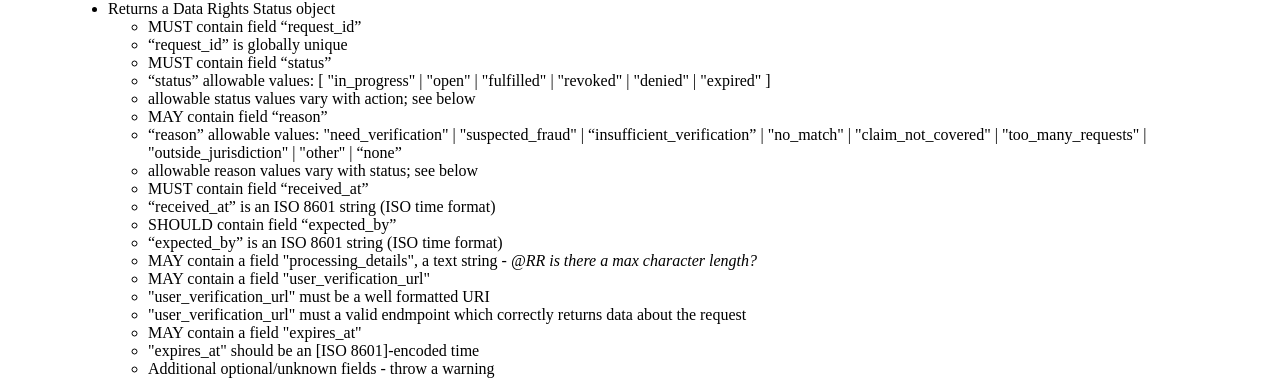
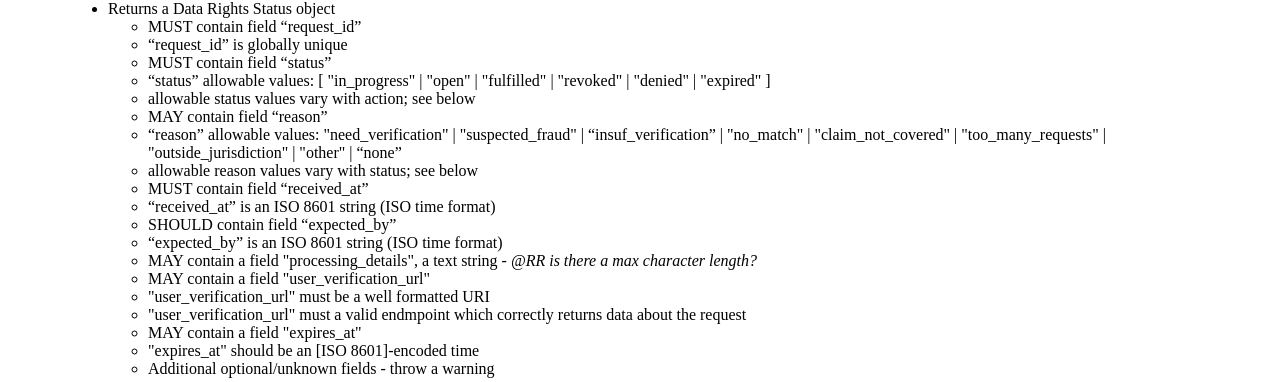
Before and after one commit to consumer-reports-innovation-lab/osiraa, a Django app: page /reporting/ in a window 1280 px wide. Shown: the part 948-1330 px from the top of the page. Run offline with Django 3.2, Linux system fonts and the light colour scheme; parts of the project's set-up code (start-up, migrations or seed data) failed here and were passed over.

Commit message:
"insuf_verification" to conform to spec

```diff
--- a/drp_aa_mvp/reporting/templates/reporting/index.html
+++ b/drp_aa_mvp/reporting/templates/reporting/index.html
@@ -65,7 +65,7 @@
                 <li>“status” allowable values: [ "in_progress" | "open" | "fulfilled" | "revoked" | "denied" | "expired" ]</li>
                 <li>allowable status values vary with action; see below</li>
                 <li>MAY contain field “reason”</li>
-                <li>“reason” allowable values: "need_verification" | "suspected_fraud" | “insufficient_verification” | "no_match" | "claim_not_covered" | "too_many_requests" | "outside_jurisdiction" | "other" | “none”</li>
+                <li>“reason” allowable values: "need_verification" | "suspected_fraud" | “insuf_verification” | "no_match" | "claim_not_covered" | "too_many_requests" | "outside_jurisdiction" | "other" | “none”</li>
                 <li>allowable reason values vary with status; see below</li>
                 <li>MUST contain field “received_at”</li>
                 <li>“received_at” is an ISO 8601 string (ISO time format)</li>
@@ -186,7 +186,7 @@
         </li>
         <li>Data Rights Status object MAY contain “reason” field
             <ul>
-                <li>“reason” allowable values: “need_verification” | "suspected_fraud" | “insufficient_verification” | "no_match" | "claim_not_covered" | "too_many_requests" | "outside_jurisdiction" | "other" | “none”</li>
+                <li>“reason” allowable values: “need_verification” | "suspected_fraud" | “insuf_verification” | "no_match" | "claim_not_covered" | "too_many_requests" | "outside_jurisdiction" | "other" | “none”</li>
                 <li>allowable reason values vary with status; see below</li>
             </ul>
         </li>
@@ -220,7 +220,7 @@
 
     <p><b>3.2 &nbsp; GET /status denied</b></p>
     <ul>
-        <li>“reason” allowable values: "suspected_fraud" | “insufficient_verification” | "no_match" | "claim_not_covered" | "too_many_requests" | "outside_jurisdiction" | "other" | “none”</li>
+        <li>“reason” allowable values: "suspected_fraud" | “insuf_verification” | "no_match" | "claim_not_covered" | "too_many_requests" | "outside_jurisdiction" | "other" | “none”</li>
         <li>Additional fields: “processing_details”</li>
         <li>Final for all reasons except "too_many_requests"</li>
     </ul>
@@ -272,7 +272,7 @@
     </li>
     <li>Data Rights Status object MAY contain “reason” field
         <ul>
-            <li>“reason” allowable values: “need_verification” | "suspected_fraud" | “insufficient_verification” | "no_match" | "claim_not_covered" | "too_many_requests" | "outside_jurisdiction" | "other" | “none”</li>
+            <li>“reason” allowable values: “need_verification” | "suspected_fraud" | “insuf_verification” | "no_match" | "claim_not_covered" | "too_many_requests" | "outside_jurisdiction" | "other" | “none”</li>
             <li>allowable reason values vary with status; see below</li>
         </ul>
     </li>
--- a/drp_aa_mvp/reporting/views.py
+++ b/drp_aa_mvp/reporting/views.py
@@ -69,7 +69,7 @@ def test_exercise_endpoint(request_json, response):
         - SHOULD contain field “expected_by”
             - “expected_by” is an ISO 8601 string (ISO time format)
         - MAY contain field “reason”
-            - “reason” allowable values: "need_verification" | "suspected_fraud" | “insufficient_verification” | "no_match" | "claim_not_covered" | "too_many_requests" | "outside_jurisdiction" | "other" | “none”
+            - “reason” allowable values: "need_verification" | "suspected_fraud" | “insuf_verification” | "no_match" | "claim_not_covered" | "too_many_requests" | "outside_jurisdiction" | "other" | “none”
             - allowable reason values vary with status; see below
         - MAY contain field “processing_details”
             - TBD: any contstraint on this ... ?
@@ -126,7 +126,7 @@ def test_exercise_endpoint(request_json, response):
     contains_reason_field = test_contains_reason_field(response)
     test_results.append({'name': 'Contains field “reason”', 'result': contains_reason_field})
 
-    # test “reason” allowable values: "need_verification" | "suspected_fraud" | “insufficient_verification” | "no_match" | "claim_not_covered" | "too_many_requests" | "outside_jurisdiction" | "other" | “none”
+    # test “reason” allowable values: "need_verification" | "suspected_fraud" | “insuf_verification” | "no_match" | "claim_not_covered" | "too_many_requests" | "outside_jurisdiction" | "other" | “none”
     is_reason_valid = test_is_reason_valid(response)
     test_results.append({'name': 'Is “reason” valid', 'result': is_reason_valid})
 
@@ -342,7 +342,7 @@ def test_contains_reason_field(response):
 
 
 def test_is_reason_valid(response):
-    known_reason_values = [ 'need_verification', 'suspected_fraud', 'insufficient_verification', 'no_match', 'claim_not_covered', 'too_many_requests', 'outside_jurisdiction', 'other', 'none' ]
+    known_reason_values = [ 'need_verification', 'suspected_fraud', 'insuf_verification', 'no_match', 'claim_not_covered', 'too_many_requests', 'outside_jurisdiction', 'other', 'none' ]
 
     try:
         response_json = json.loads(response.text)
@@ -802,7 +802,7 @@ def test_is_reponse_valid_for_status_fulfilled(response):
 
 
 def test_is_reponse_valid_for_status_denied(response):
-    valid_reason_values = [ 'suspected_fraud', 'insufficient_verification', 'no_match', 'claim_not_covered', 'too_many_requests', 'outside_jurisdiction', 'other', 'none' ]
+    valid_reason_values = [ 'suspected_fraud', 'insuf_verification', 'no_match', 'claim_not_covered', 'too_many_requests', 'outside_jurisdiction', 'other', 'none' ]
 
     try:
         response_json = json.loads(response.text)
@@ -817,7 +817,7 @@ def test_is_reponse_valid_for_status_denied(response):
 
 
 def test_is_reponse_valid_for_status_expired(response, request):
-    valid_reason_values = [ 'suspected_fraud', 'insufficient_verification', 'no_match', 'claim_not_covered', 'too_many_requests', 'outside_jurisdiction', 'other', 'none' ]
+    valid_reason_values = [ 'suspected_fraud', 'insuf_verification', 'no_match', 'claim_not_covered', 'too_many_requests', 'outside_jurisdiction', 'other', 'none' ]
 
     try:
         response_json = json.loads(response.text)
```
